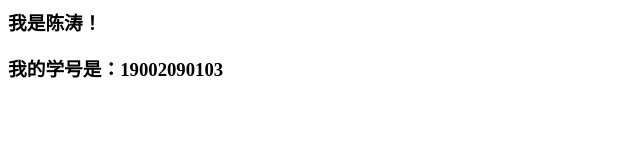
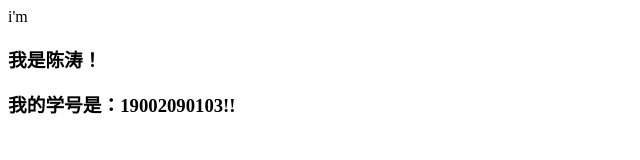
Before and after one commit to 763936368/763936368.github.io, a plain HTML site: page index.html in a window 1280 px wide. Shown: the whole page, without its empty margins (0-640 px from the left). Drawn offline with Linux system fonts and the light colour scheme.

Commit message:
just for fun

```diff
--- a/index.html
+++ b/index.html
@@ -1,5 +1,5 @@
 <html>
-<body><h3>我是陈涛！<h3>
-    <b>我的学号是：19002090103</b>
+<body>i'm<h3>我是陈涛！<h3>
+    <b>我的学号是：19002090103!!</b>
 <body>
 </html>
```
